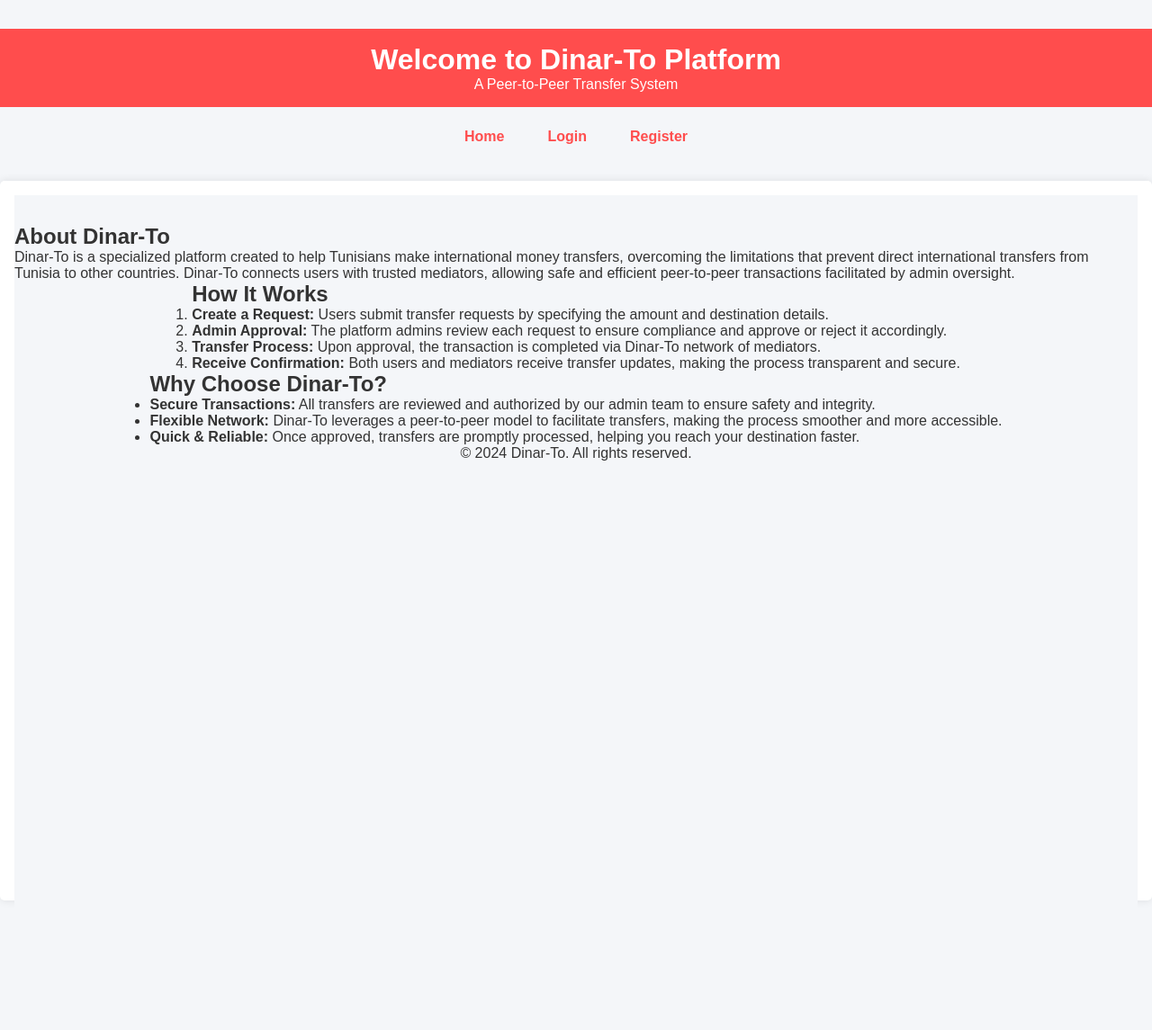
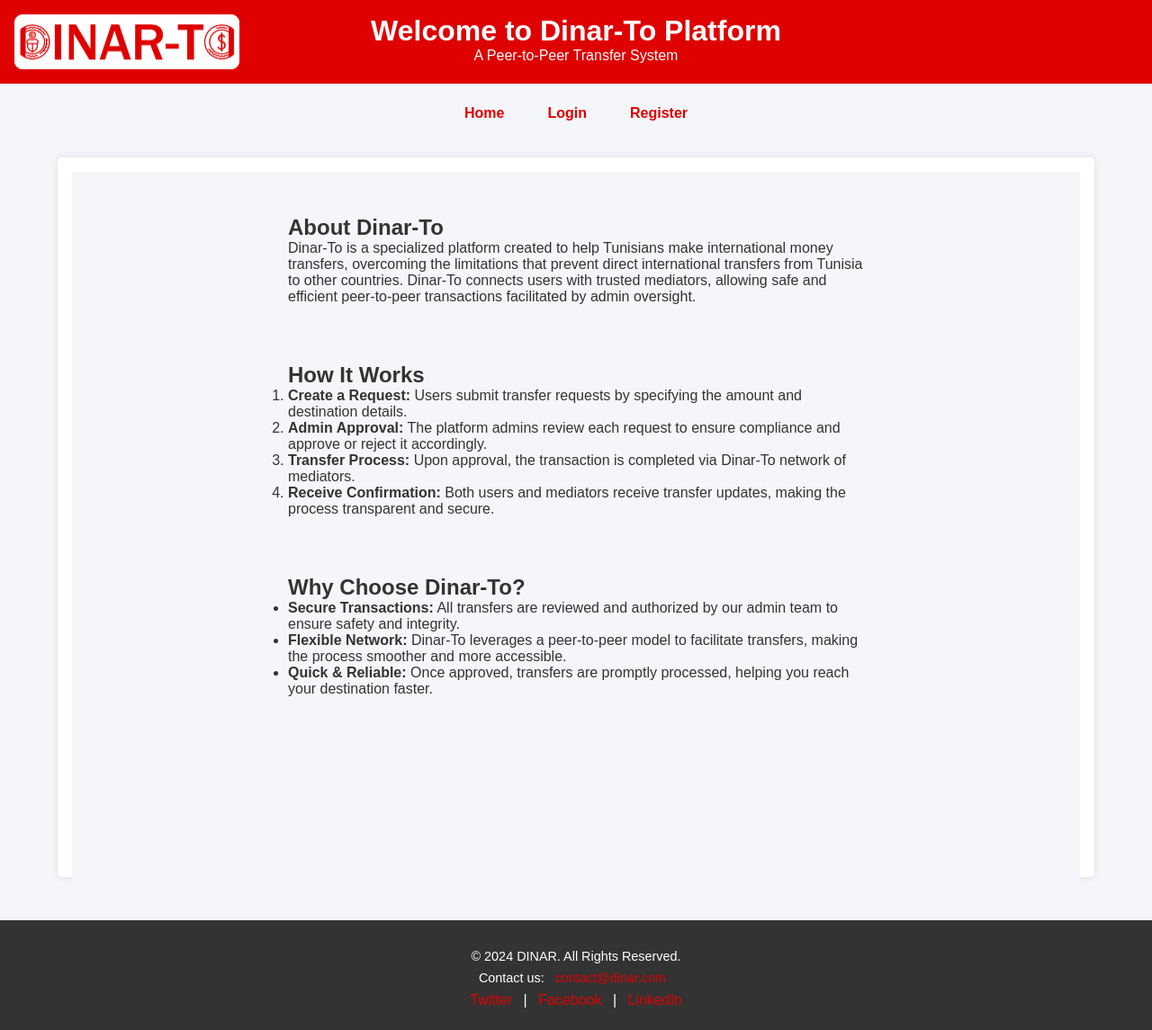
Before and after one commit to 5alil-7athroubi/dinar-to, a plain HTML site: page frontend/index.html in a window 1280 px wide. Shown: the whole page at 90% size. Before the commit the page ends 1021 px from the top, so only its background shows below. Drawn offline with Linux system fonts and the light colour scheme.

Commit message:
changes in footer and adding logo

```diff
--- a/frontend/css/styles.css
+++ b/frontend/css/styles.css
@@ -5,6 +5,9 @@
     box-sizing: border-box;
 }
 
+.indexbody{
+    padding: 0em;
+}
 /* Body Styling */
 body {
     font-family: Arial, sans-serif;
@@ -16,18 +19,31 @@ body {
     margin: 0;
     padding: 0;
     min-height: 100vh;
-    padding-top: 2rem;
+    padding-top: 1rem;
     width: 100vw;
     overflow-x: hidden;
 }
 
 /* Header Styling */
 header {
-    background-color: #ff4d4d; /* Red */
+    background-color: #df0000; /* Red */
     color: white;
     padding: 1rem;
+    width: 100%;
+    display: flex;
+}
+.headerlogo {
+    width: 20%;
+}
+.headertext {
     text-align: center;
-    width: 100%;
+    width: 60%;
+}
+section {
+    padding-left: 15em;
+    padding-right:15em;
+    padding-bottom: 2em;
+    padding-top: 2em;
 }
 
 /* Navigation Styling */
@@ -40,7 +56,7 @@ nav {
 
 nav a {
     text-decoration: none;
-    color: #ff4d4d; /* Red */
+    color: #df0000; /* Red */
     font-weight: bold;
     padding: 0.5rem 1rem;
     border-radius: 4px;
@@ -48,7 +64,7 @@ nav a {
 }
 
 nav a:hover {
-    background-color: #ff4d4d;
+    background-color: #df0000;
     color: white;
 }
 
@@ -56,12 +72,46 @@ nav a:hover {
 main {
     background-color: #fff;
     width: 100%;
-    max-width: 1300px;
+    max-width: 90%;
     padding: 1rem;
     box-shadow: 0px 0px 10px rgba(0, 0, 0, 0.1);
     border-radius: 5px;
-    margin: 1rem 0;
+    margin: 1rem;
 }
+/* Footer Styling */
+footer {
+    background-color: #333;
+    color: #fff;
+    padding: 1.5rem;
+    text-align: center;
+    width: 100%;
+    margin-top: 2rem;
+}
+
+.footer-content {
+    max-width: 1080px;
+    margin: 0 auto;
+}
+
+.footer-content p {
+    margin: 0.5rem 0;
+    font-size: 0.9rem;
+}
+
+.footer-content a {
+    color: #df0000; /* Red color for links */
+    text-decoration: none;
+    margin: 0 0.5rem;
+}
+
+.footer-content a:hover {
+    color: #ff3333; /* Darker red on hover */
+}
+
+.social-links {
+    margin-top: 0.5rem;
+}
+
 
 /* Form Styling */
 form {
@@ -85,7 +135,7 @@ select {
 }
 
 button[type="submit"] {
-    background-color: #ff4d4d;
+    background-color: #df0000;
     color: white;
     border: none;
     padding: 0.7rem;
@@ -122,7 +172,7 @@ button[type="submit"]:hover {
 /* Section Headings */
 .dashboard-section h2 {
     font-size: 1.8rem;
-    color: #ff4d4d;
+    color: #df0000;
     text-align: center;
     margin-bottom: 15px;
 }
@@ -145,7 +195,7 @@ button[type="submit"]:hover {
 }
 
 .post h3 {
-    color: #ff4d4d;
+    color: #df0000;
     margin-top: 0;
 }
 
@@ -159,7 +209,7 @@ button[type="submit"]:hover {
 button {
     padding: 10px;
     color: #fff;
-    background-color: #ff4d4d;
+    background-color: #df0000;
     border: none;
     border-radius: 4px;
     cursor: pointer;
@@ -233,3 +283,6 @@ button[onclick*="rejected"]:hover {
         width: 100%;
     }
 }
+#contentFrame {
+   max-height: 105vh;
+}
--- a/frontend/home.html
+++ b/frontend/home.html
@@ -36,9 +36,5 @@
             <li><strong>Quick & Reliable:</strong> Once approved, transfers are promptly processed, helping you reach your destination faster.</li>
         </ul>
     </section>
-
-    <footer>
-        <p>&copy; 2024 Dinar-To. All rights reserved.</p>
-    </footer>
 </body>
 </html>
--- a/frontend/index.html
+++ b/frontend/index.html
@@ -11,8 +11,10 @@
     }
 </script>
 </head>
-<body>
+<body class="indexbody">
     <header>
+    <img class="headerlogo" src="assets/LOGO5.png" >
+    <div class="headertext">
         <h1>Welcome to Dinar-To Platform</h1>
         <p>A Peer-to-Peer Transfer System</p>
     </header>
@@ -36,6 +38,19 @@
         <iframe id="contentFrame" src="home.html" style="width:100%; height:800px; border:none;"></iframe>
     </main>
 
+    <!-- Footer -->
+    <footer>
+        <div class="footer-content">
+            <p>&copy; 2024 DINAR. All Rights Reserved.</p>
+            <p>Contact us: <a href="mailto:contact@dinar.com">contact@dinar.com</a></p>
+            <div class="social-links">
+                <a href="https://twitter.com/dinar" target="_blank">Twitter</a> |
+                <a href="https://facebook.com/dinar" target="_blank">Facebook</a> |
+                <a href="https://linkedin.com/company/dinar" target="_blank">LinkedIn</a>
+            </div>
+        </div>
+    </footer>
+
     <script src="js/index.js"></script>
 </body>
 </html>
```
Also changed, not shown: frontend/assets/LOGO5.png (added).
